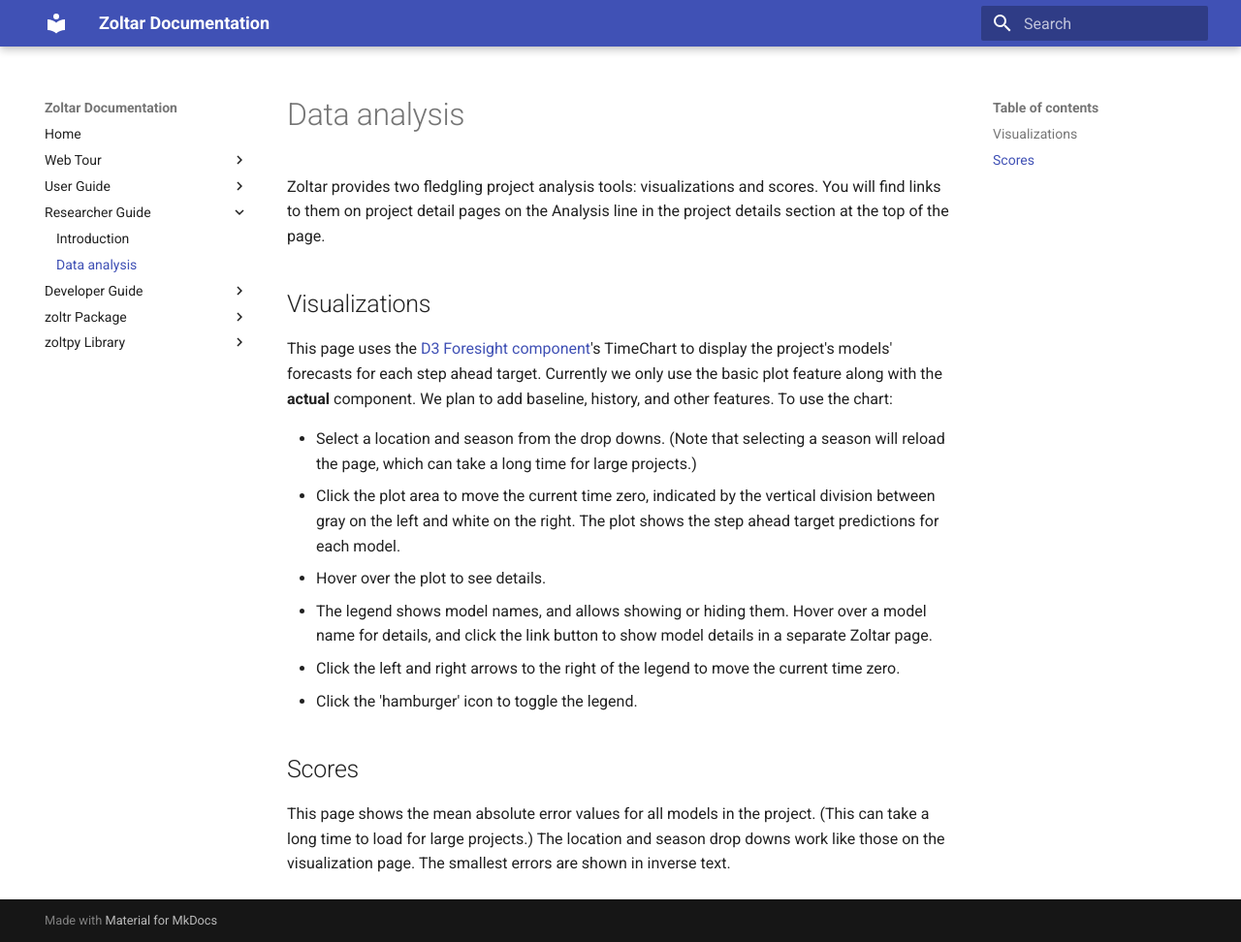
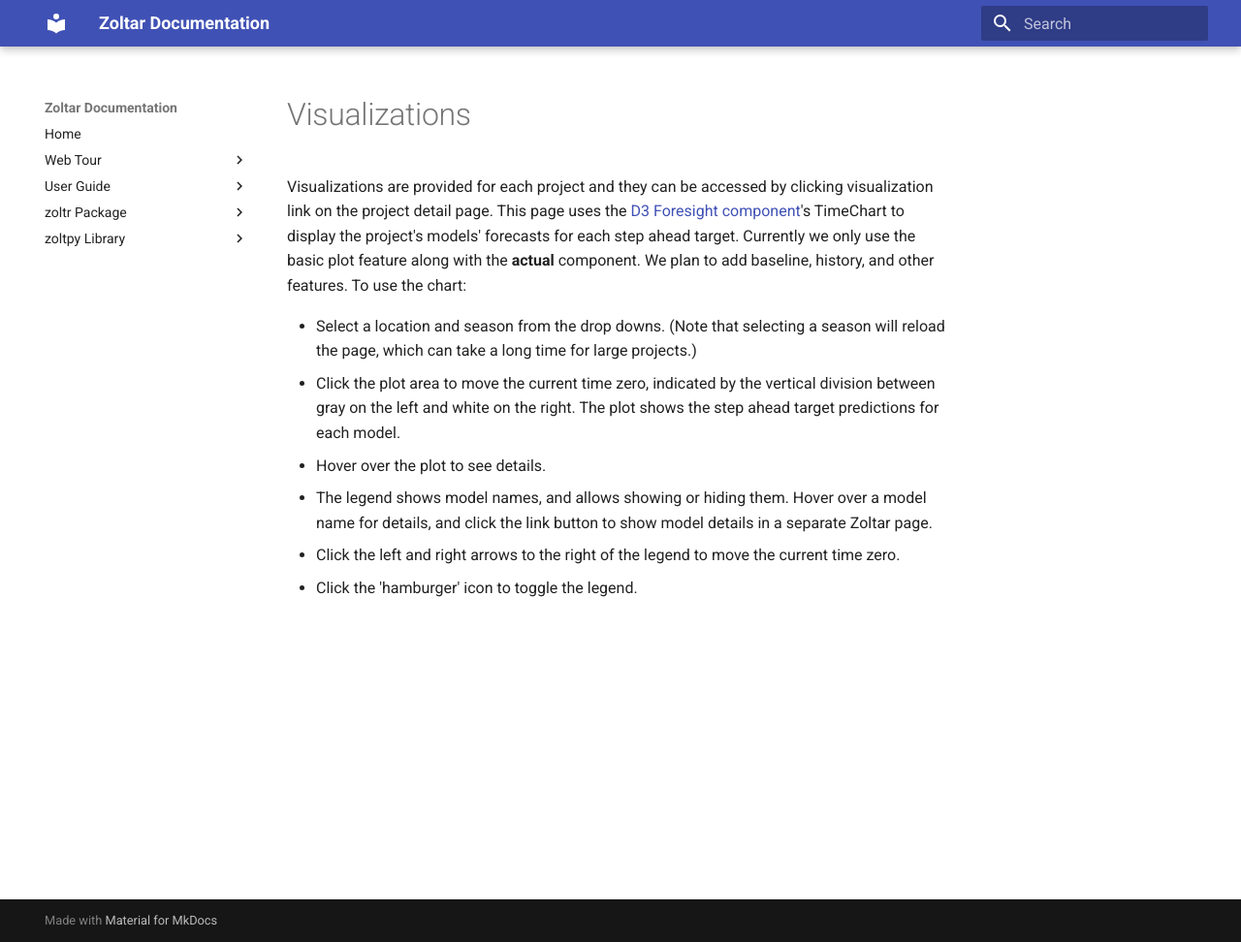
Before and after one commit to reichlab/docs.zoltardata, an MkDocs documentation site: the page built from docs/Visualization.md, in a window 1280 px wide and 972 px high. Shown: the whole window at 97% size. Built offline with MkDocs 1.6.1 and Material for MkDocs 9.7.7, drawn with Linux system fonts in a browser that asks for light colours.

```diff
--- a/docs/DataAnalysis.md
+++ b/docs/Visualization.md
@@ -1,10 +1,6 @@
-# Data analysis
+# Visualizations
 
-Zoltar provides two fledgling project analysis tools: visualizations and scores. You will find links to them on project detail pages on the Analysis line in the project details section at the top of the page.
-
-
-## Visualizations
-
+Visualizations are provided for each project and they can be accessed by clicking visualization link on the project detail page.
 This page uses the [D3 Foresight component](https://github.com/reichlab/d3-foresight)'s TimeChart to display the project's models' forecasts for each step ahead target. Currently we only use the basic plot feature along with the **actual** component. We plan to add baseline, history, and other features. To use the chart:
 
 - Select a location and season from the drop downs. (Note that selecting a season will reload the page, which can take a long time for large projects.)
@@ -13,8 +9,3 @@ This page uses the [D3 Foresight component](https://github.com/reichlab/d3-fores
 - The legend shows model names, and allows showing or hiding them. Hover over a model name for details, and click the link button to show model details in a separate Zoltar page.
 - Click the left and right arrows to the right of the legend to move the current time zero.
 - Click the 'hamburger' icon to toggle the legend.
-
-
-## Scores
-
-This page shows the mean absolute error values for all models in the project. (This can take a long time to load for large projects.) The location and season drop downs work like those on the visualization page. The smallest errors are shown in inverse text.
--- a/mkdocs.yml
+++ b/mkdocs.yml
@@ -13,11 +13,9 @@ nav:
       - 'Concepts': 'Concepts.md'
       - 'Targets': 'Targets.md'
       - 'Data model': 'DataModel.md'
-  - Researcher Guide:
-      - 'Introduction': 'ResearcherIntro.md'
-      - 'Data analysis': 'DataAnalysis.md'
-  - Developer Guide:
-      - 'Introduction': 'DeveloperIntro.md'
+      - 'Scoring': 'Scoring.md'
+      - 'Visualizations': 'Visualizations.md'
+      - 'Validation': 'Validation.md'
       - 'File Formats': 'FileFormats.md'
       - 'RESTful API': 'Api.md'
   - zoltr Package:
```
Also changed, not shown: docs/DeveloperIntro.md (deleted, +0 -3 lines), docs/ResearcherIntro.md (deleted, +0 -3 lines), docs/Scoring.md (added, +3 -0 lines), docs/Validation.md (added, +77 -0 lines).
